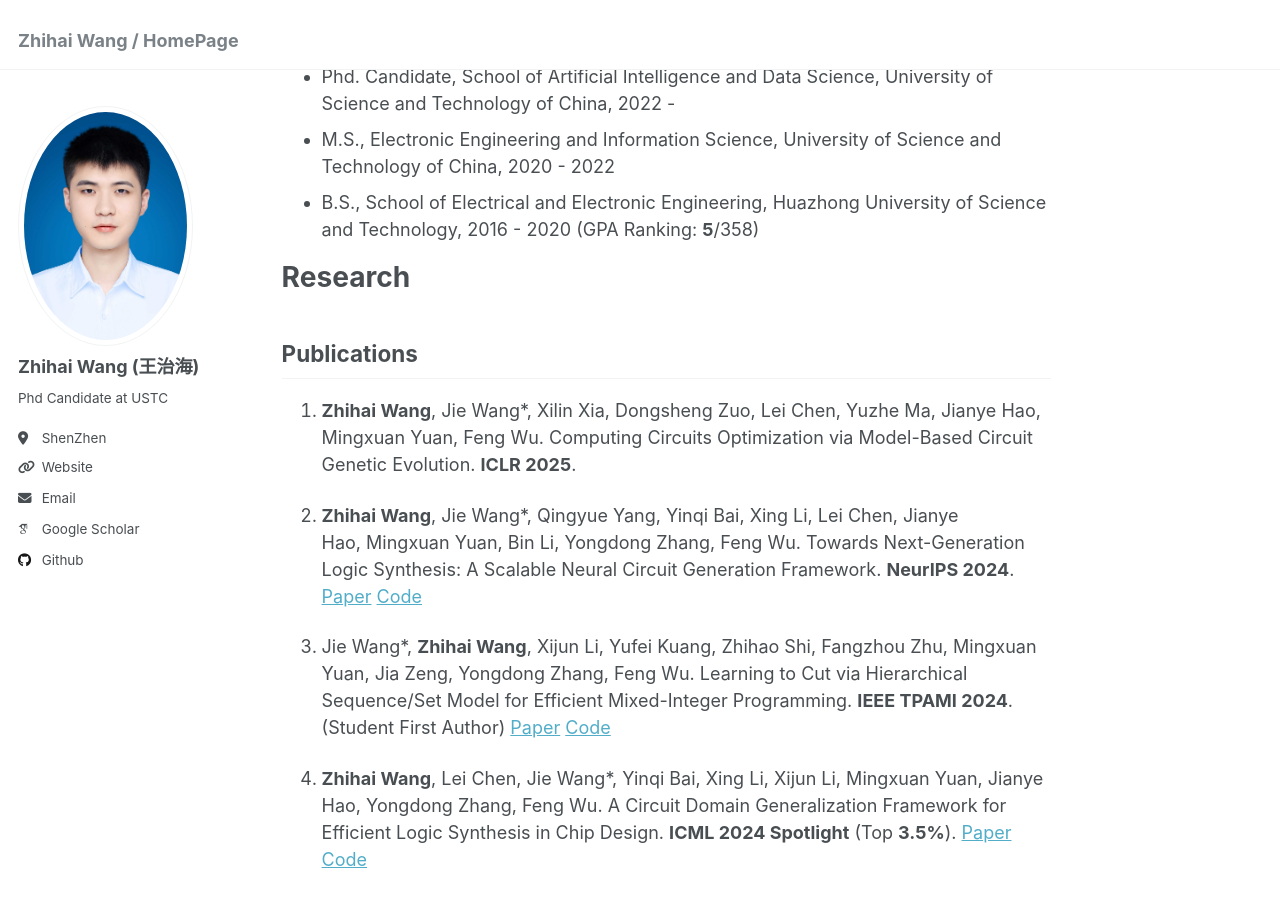
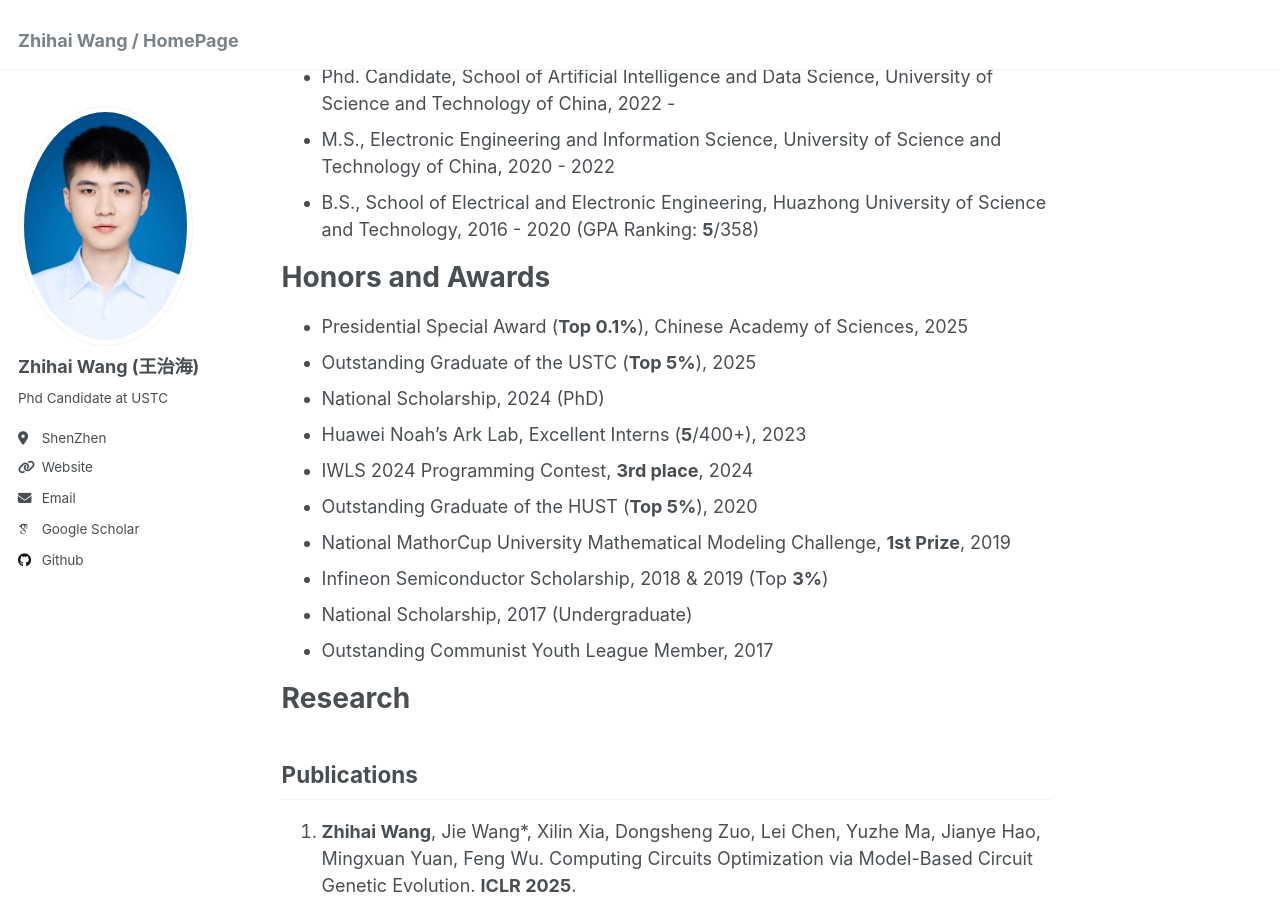
Before and after one commit to zhihaiwangx/zhihaiwangx.github.io, a Jekyll site: the page built from _pages/about.md, in a window 1280 px wide and 900 px high, scrolled down 349 px. Built offline with Jekyll 4.4.1, drawn with Linux system fonts in a browser that asks for light colours; some web fonts are replaced; some of the changed text lies outside the part shown.

Commit message:
update award

```diff
--- a/_pages/about.md
+++ b/_pages/about.md
@@ -15,6 +15,19 @@ Education
 - Phd. Candidate, School of Artificial Intelligence and Data Science, University of Science and Technology of China, 2022 -
 - M.S., Electronic Engineering and Information Science, University of Science and Technology of China, 2020 - 2022
 - B.S.,  School of Electrical and Electronic Engineering, Huazhong University of Science and Technology, 2016 - 2020 (GPA Ranking: **5**/358)
+
+Honors and Awards
+======
+- Presidential Special Award (**Top 0.1%**), Chinese Academy of Sciences, 2025
+- Outstanding Graduate of the USTC (**Top 5%**), 2025
+- National Scholarship, 2024 (PhD)
+- Huawei Noah’s Ark Lab, Excellent Interns (**5**/400+), 2023
+- IWLS 2024 Programming Contest, **3rd place**, 2024
+- Outstanding Graduate of the HUST (**Top 5%**), 2020
+- National MathorCup University Mathematical Modeling Challenge, **1st Prize**, 2019
+- Infineon Semiconductor Scholarship, 2018 & 2019 (Top **3%**)
+- National Scholarship, 2017 (Undergraduate)
+- Outstanding Communist Youth League Member, 2017
 
 Research
 ======
```
Also changed, not shown: other parts of _pages/about.md (+0 -13 lines).
